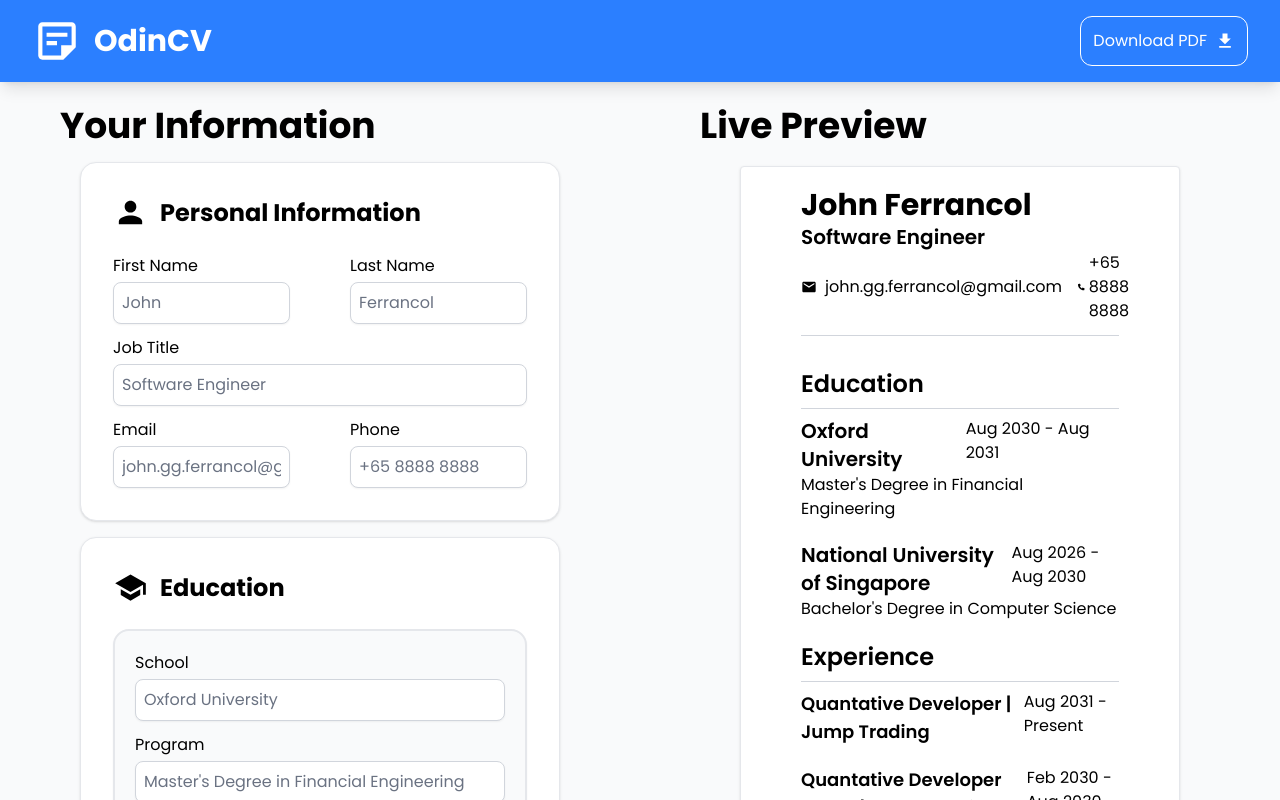
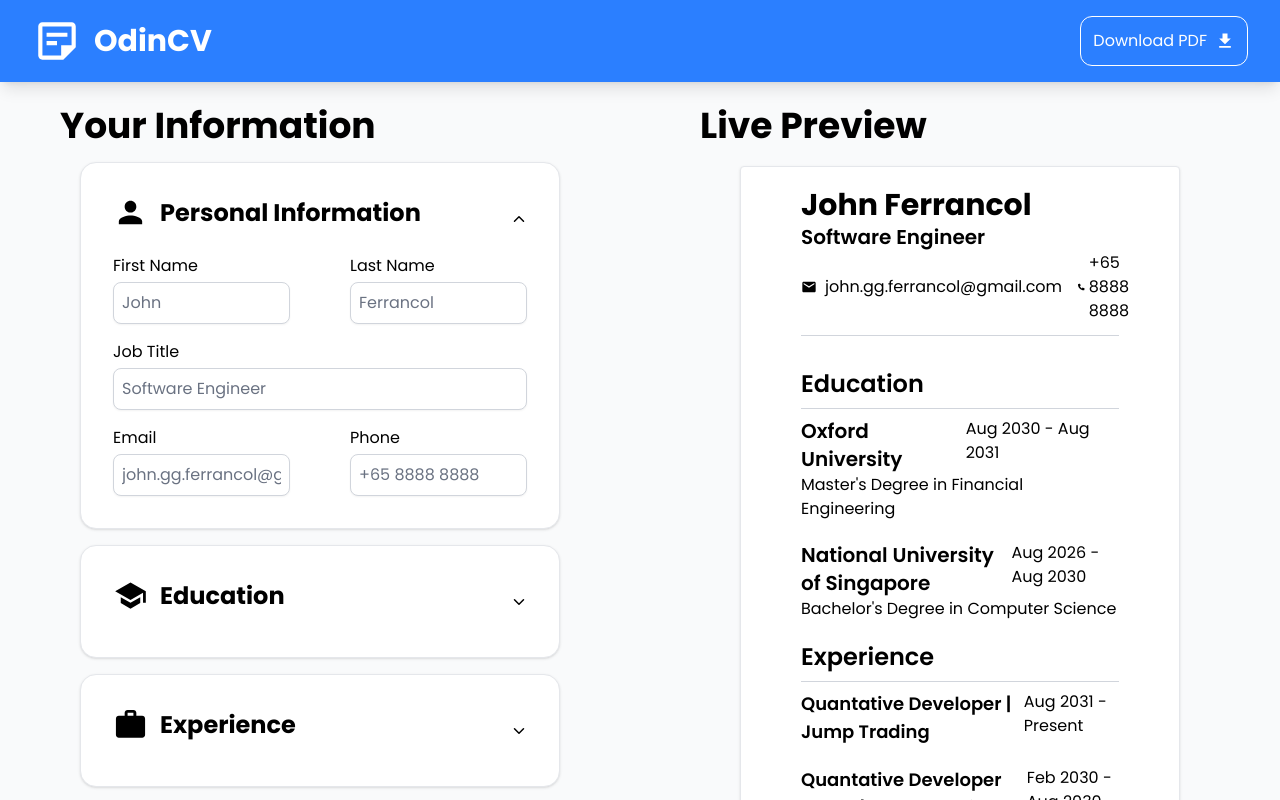
Before and after one commit to JohnFerrancol/cv-application, a React (Vite) app: page / in a window 1280 px wide. Shown: the top 800 px of the page. Built offline with nearby package versions, Linux system fonts and the light colour scheme.

Commit message:
feat: added Accordian component to the project

```diff
--- a/src/App.jsx
+++ b/src/App.jsx
@@ -8,6 +8,12 @@
 import GeneralInfoPreview from './components/previews/GeneralInfoPreview';
 import EducationPreview from './components/previews/EducationPreview';
 import ExperiencePreview from './components/previews/ExperiencePreview';
+
+import { MdPerson } from 'react-icons/md';
+import { IoMdSchool } from 'react-icons/io';
+import { MdOutlineWork } from 'react-icons/md';
+
+import Accordian from './components/uiElements/Accordian';
 
 function App() {
   const [cvData, setCvData] = useState({
@@ -51,6 +57,7 @@
       },
     ],
   });
+  const [activeSection, setActiveSection] = useState('general-info');
 
   const defaultTemplate = {
     educationList: {
@@ -109,12 +116,25 @@
   };
 
   return (
-    <div className="bg-gray-50 font-poppins pb-10 flex flex-col">
+    <div className="bg-gray-50 font-poppins pb-10 flex flex-col h-screen">
       <Header />
       <main className="flex-1 grid grid-cols-2 pt-6">
         <div className="flex flex-col gap-4 px-15">
           <h1 className="text-4xl font-bold">Your Information</h1>
+          <Accordian
+            title="Personal Information"
+            icon={MdPerson}
+            isActive={activeSection === 'general-info'}
+            onShow={() => setActiveSection('general-info')}
+          >
             <GeneralInfoForm {...cvData.personalInformation} onChange={updateGeneralInfo} />
+          </Accordian>
+          <Accordian
+            title="Education"
+            icon={IoMdSchool}
+            isActive={activeSection === 'education'}
+            onShow={() => setActiveSection('education')}
+          >
             <EducationForm
               educationList={cvData.educationList}
               onChange={updateEducationandExperience}
@@ -122,6 +142,13 @@
                 addEntry('educationList');
               }}
             />
+          </Accordian>
+          <Accordian
+            title="Experience"
+            icon={MdOutlineWork}
+            isActive={activeSection === 'experience'}
+            onShow={() => setActiveSection('experience')}
+          >
             <ExperienceForm
               experienceList={cvData.experienceList}
               onChange={updateEducationandExperience}
@@ -129,6 +156,7 @@
                 addEntry('experienceList');
               }}
             />
+          </Accordian>
         </div>
         <div className="flex flex-col gap-5 px-15">
           <h1 className="text-4xl font-bold">Live Preview</h1>
--- a/src/components/formFields/EducationForm.jsx
+++ b/src/components/formFields/EducationForm.jsx
@@ -1,16 +1,10 @@
 import InputField from '../uiElements/InputField';
 import { AddButton } from '../uiElements/Buttons';
-import Form from '../uiElements/Form';
-import { IoMdSchool } from 'react-icons/io';
 
 export default function EducationForm({ educationList, onChange, onClick }) {
   return (
-    <Form>
-      <div className="flex gap-3 items-center mb-3">
-        <IoMdSchool size={35} />
-        <h1 className="text-2xl font-bold">Education</h1>
-      </div>
-      <div className="flex flex-col gap-5">
+    <div>
+      <div className=" flex flex-col gap-5">
         {educationList.map((education) => (
           <div
             key={education.id}
@@ -44,8 +38,8 @@
             </div>
           </div>
         ))}
+        <AddButton onClick={onClick} />
       </div>
-      <AddButton onClick={onClick} />
-    </Form>
+    </div>
   );
 }
--- a/src/components/formFields/ExperienceForm.jsx
+++ b/src/components/formFields/ExperienceForm.jsx
@@ -1,15 +1,10 @@
 import InputField from '../uiElements/InputField';
 import { AddButton } from '../uiElements/Buttons';
-import Form from '../uiElements/Form';
 import { MdOutlineWork } from 'react-icons/md';
 
 export default function ExperienceForm({ experienceList, onChange, onClick }) {
   return (
-    <Form>
-      <div className="flex gap-3 items-center mb-3">
-        <MdOutlineWork size={35} />
-        <h1 className="text-2xl font-bold">Experience</h1>
-      </div>
+    <div>
       <div className="flex flex-col gap-5">
         {experienceList.map((experience) => (
           <div
@@ -44,8 +39,8 @@
             </div>
           </div>
         ))}
+        <AddButton onClick={onClick} />
       </div>
-      <AddButton onClick={onClick} />
-    </Form>
+    </div>
   );
 }
--- a/src/components/formFields/GeneralInfoForm.jsx
+++ b/src/components/formFields/GeneralInfoForm.jsx
@@ -1,15 +1,8 @@
 import InputField from '../uiElements/InputField';
-import Form from '../uiElements/Form';
-import { MdPerson } from 'react-icons/md';
 
 export default function GeneralInfoForm({ firstName, lastName, title, email, phone, onChange }) {
   return (
-    <Form>
-      <div className="flex gap-3 items-center mb-3">
-        <MdPerson size={35} />
-        <h1 className="text-2xl font-bold">Personal Information</h1>
-      </div>
-
+    <div className="flex flex-col gap-4">
       <div className="grid grid-cols-2 gap-15">
         <InputField id="firstName" value={firstName} label="First Name" onChange={onChange} />
         <InputField id="lastName" value={lastName} label="Last Name" onChange={onChange} />
@@ -19,6 +12,6 @@
         <InputField id="email" value={email} label="Email" onChange={onChange} />
         <InputField id="phone" value={phone} label="Phone" onChange={onChange} />
       </div>
-    </Form>
+    </div>
   );
 }
--- /dev/null
+++ b/src/components/uiElements/Accordian.jsx
@@ -0,0 +1,18 @@
+import { IoChevronUp, IoChevronDown } from 'react-icons/io5';
+
+export default function Accordian({ title, icon: Icon, children, isActive, onShow }) {
+  return (
+    <div className="bg-white border border-gray-200 shadow-sm p-8 rounded-2xl flex flex-col gap-3 mx-5">
+      <div className="flex justify-between">
+        <div className="flex gap-3 items-center mb-3">
+          <Icon size={35} />
+          <h1 className="text-2xl font-bold">{title}</h1>
+        </div>
+
+        <button onClick={onShow}>{isActive ? <IoChevronUp /> : <IoChevronDown />}</button>
+      </div>
+
+      {isActive && <div>{children}</div>}
+    </div>
+  );
+}
--- a/src/components/uiElements/Form.jsx
+++ /dev/null
@@ -1,7 +0,0 @@
-export default function Form({ children }) {
-  return (
-    <div className="bg-white border border-gray-200 shadow-sm p-8 rounded-2xl flex flex-col gap-3 mx-5">
-      {children}
-    </div>
-  );
-}
```
Lines whose indentation alone changed are shown as unchanged.
